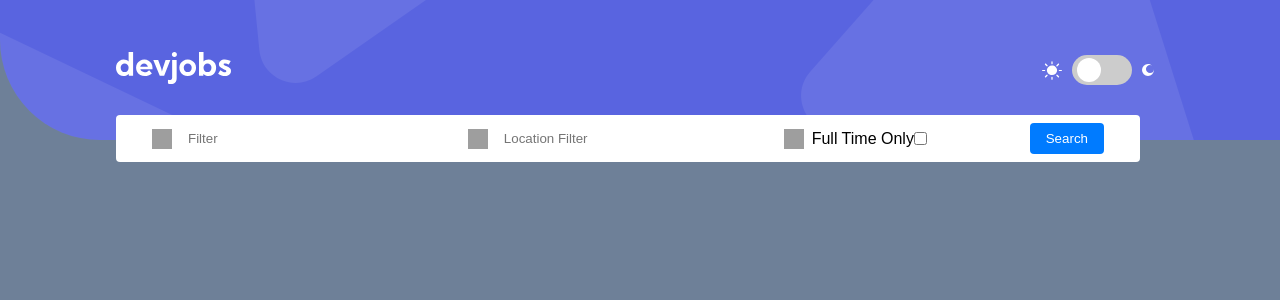
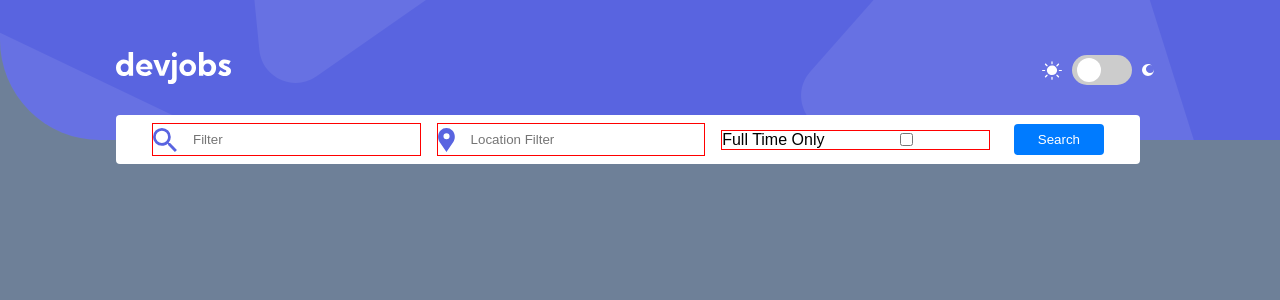
Before and after one commit to paulomiguelJS/devjobapp, a React (Vite) app: page / in a window 1280 px wide. Shown: the top 300 px of the page. Built offline with nearby package versions, Linux system fonts and the light colour scheme; grey boxes are pictures that could not be loaded.

Commit message:
Icons added, input resized and minor change on button

```diff
--- a/src/components/App/App.jsx
+++ b/src/components/App/App.jsx
@@ -5,7 +5,6 @@ import { ThemeProvider } from "styled-components";
 import GlobalStyles from "../../assets/styles/global";
 import defaultTheme from "../../assets/styles/themes/default";
 
-import HeaderContainer from "../Header";
 
 function App() {
   return (
--- a/src/components/MainSearch/index.jsx
+++ b/src/components/MainSearch/index.jsx
@@ -1,25 +1,29 @@
 import { SearchBoxContainer, InputContainer, Button } from "./styles";
+import iconSearch from "../../assets/images/desktop/icon-search.svg";
+import iconLocation from "../../assets/images/desktop/icon-location.svg";
 
 export default function MainSearch() {
   return (
     <SearchBoxContainer>
       <InputContainer>
-        <img
-          src="/path-to-search-icon.png"
-          alt="Search Icon - Magnifying Glass"
+        <img src={iconSearch} alt="Search Icon - Magnifying Glass" />
+        <label
+          htmlFor="filter"
+          placeholder=" Filter by title, companies, expertise…"
         />
-        <label htmlFor="filter" placeholder=" Filter by title, companies, expertise…" />
         <input type="text" id="filter" placeholder="Filter" />
       </InputContainer>
 
       <InputContainer>
-        <img src="/path-to-location-icon.png" alt="Location Icon - Map" />
-        <label htmlFor="locationFilter" placeholder="Filter by location</label>"/>
+        <img src={iconLocation} alt="Location Icon - Map" />
+        <label
+          htmlFor="locationFilter"
+          placeholder="Filter by location</label>"
+        />
         <input type="text" id="locationFilter" placeholder="Location Filter" />
       </InputContainer>
 
       <InputContainer>
-        <img src="/path-to-checkbox-icon.png" alt="Checkbox Icon - Checkbox" />
         <label htmlFor="checkbox">Full Time Only</label>
         <input type="checkbox" id="checkbox" />
       </InputContainer>
--- a/src/components/MainSearch/styles.js
+++ b/src/components/MainSearch/styles.js
@@ -13,18 +13,16 @@ export const SearchBoxContainer = styled.form`
   right: 140px;
   padding-left: 36px;
   padding-right: 36px;
-
-
 `;
 
 export const InputContainer = styled.div`
   display: flex;
   align-items: center;
   margin-right: 16px;
+  border: 1px solid red;
+  width: 100%;
 
   img {
-    width: 20px;
-    height: 20px;
     margin-right: 8px;
   }
 
@@ -47,7 +45,7 @@ export const InputContainer = styled.div`
 `;
 
 export const Button = styled.button`
-  padding: 8px 16px;
+  padding: 8px 24px;
   background-color: #007bff;
   color: #fff;
   border: none;
```
